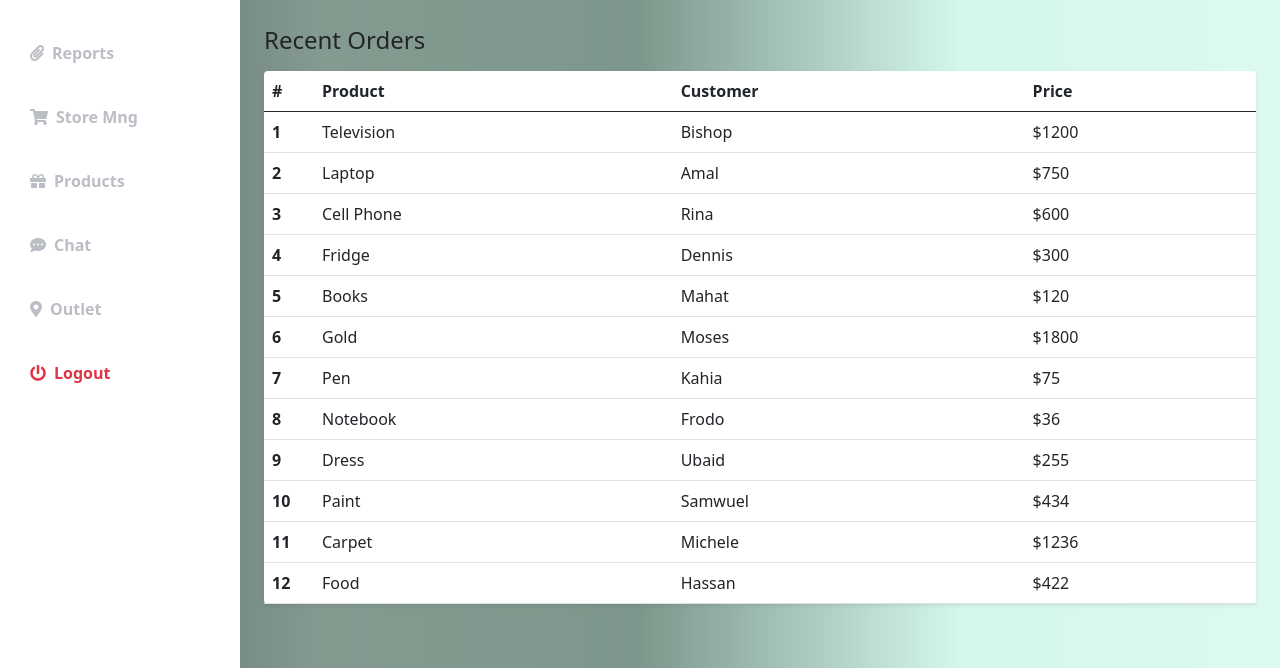
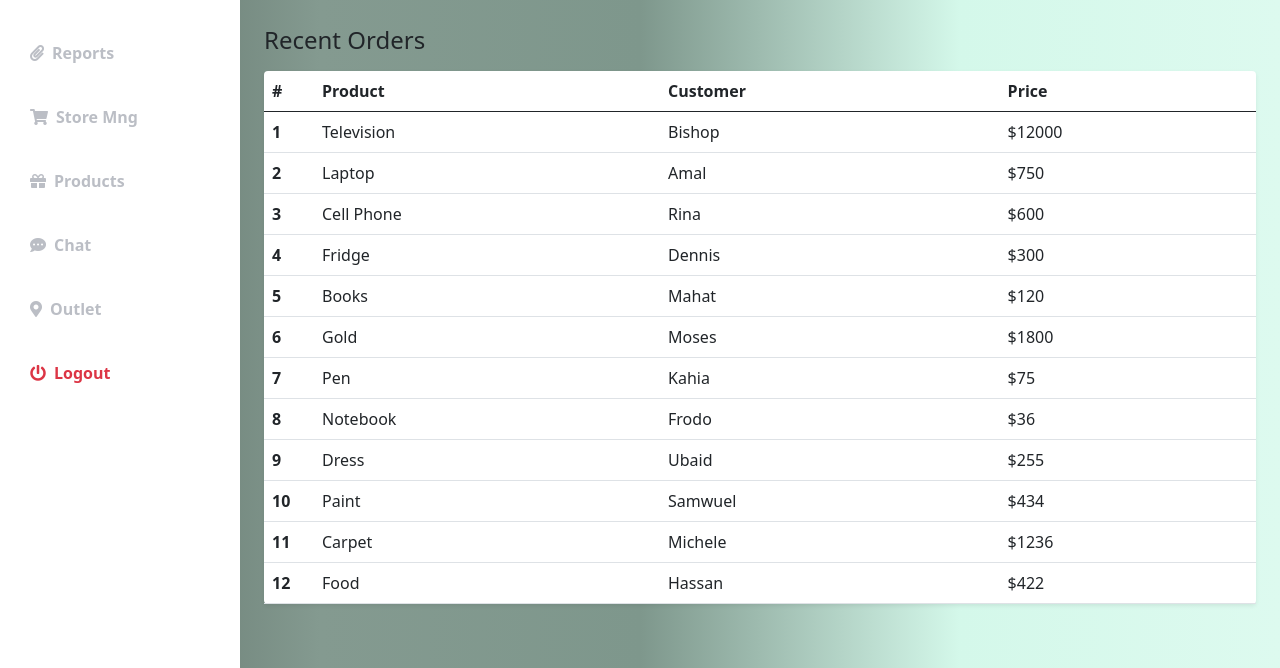
Before and after one commit to sskiragu/customizing-bootstrap, a website: page dashboard.html in a window 1280 px wide. Shown: the part 272-940 px from the top of the page. Drawn offline with nearby package versions, Linux system fonts and the light colour scheme.

Commit message:
added a count

```diff
--- a/dashboard.html
+++ b/dashboard.html
@@ -130,7 +130,7 @@
                                     <th scope="row">1</th>
                                     <td>Television</td>
                                     <td>Bishop</td>
-                                    <td>$1200</td>
+                                    <td>$12000</td>
                                 </tr>
                                 <tr>
                                     <th scope="row">2</th>
```
